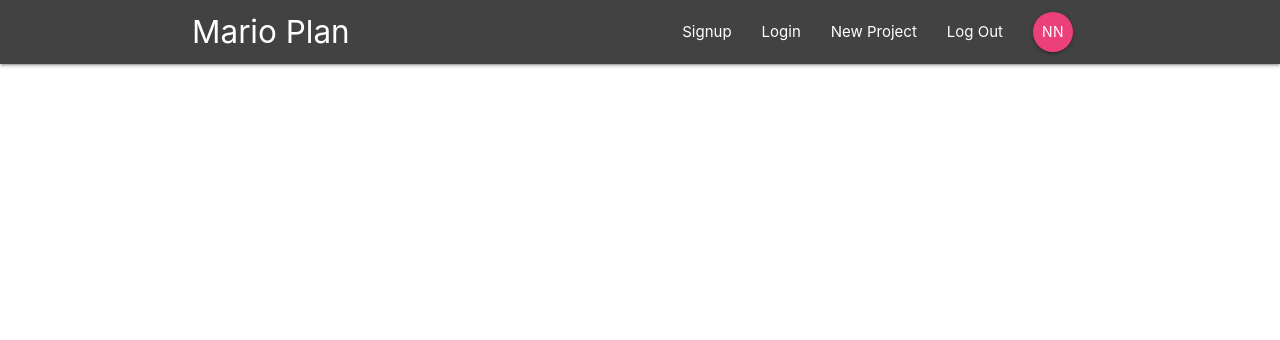
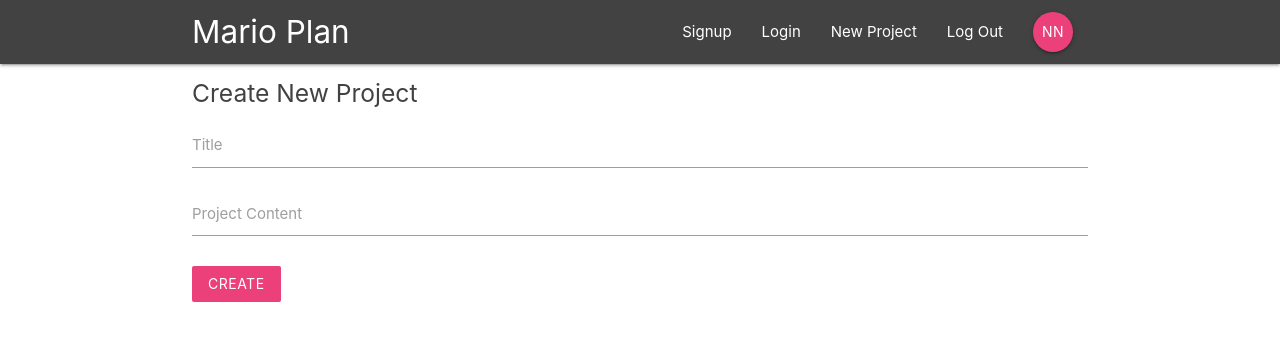
Before and after one commit to rohitkrishna094/react-practice, a React (Create React App) app in the folder marioplan/: page /create in a window 1280 px wide. Shown: the top 340 px of the page. Built offline with nearby package versions, Linux system fonts and the light colour scheme.

Commit message:
added CreateProject

```diff
--- a/marioplan/src/App.js
+++ b/marioplan/src/App.js
@@ -5,6 +5,7 @@
 import ProjectDetails from './components/projects/ProjectDetails';
 import Signin from './components/auth/SignIn';
 import SignUp from './components/auth/SignUp';
+import CreateProject from './components/projects/CreateProject';
 
 class App extends Component {
   render() {
@@ -17,6 +18,7 @@
             <Route path="/project/:id" component={ProjectDetails} />
             <Route path="/signin" component={Signin} />
             <Route path="/signup" component={SignUp} />
+            <Route path="/create" component={CreateProject} />
           </Switch>
         </div>
       </Router>
--- a/marioplan/src/components/auth/SignIn.js
+++ b/marioplan/src/components/auth/SignIn.js
@@ -9,7 +9,7 @@
 
   handleSubmit = e => {
     e.preventDefault();
-    console.log(e);
+    console.log(this.state);
   };
 
   render() {
--- a/marioplan/src/components/projects/CreateProject.js
+++ b/marioplan/src/components/projects/CreateProject.js
@@ -0,0 +1,39 @@
+import React, { Component } from 'react';
+
+class CreateProject extends Component {
+  state = { title: '', content: '' };
+
+  handleChange = e => {
+    this.setState({ [e.target.id]: e.target.value });
+  };
+
+  handleSubmit = e => {
+    e.preventDefault();
+    console.log(this.state);
+  };
+
+  render() {
+    return (
+      <div className="container">
+        <form className="white" onSubmit={this.handleSubmit}>
+          <h5 className="grey-text text-darken-3">Create New Project</h5>
+          <div className="input-field">
+            <label htmlFor="title">Title</label>
+            <input type="text" id="title" onChange={this.handleChange} />
+          </div>
+
+          <div className="input-field">
+            <label htmlFor="content">Project Content</label>
+            <textarea className="materialize-textarea" id="content" onChange={this.handleChange} />
+          </div>
+
+          <div className="input-field">
+            <button className="btn pink lighten-1 z-depth-0">Create</button>
+          </div>
+        </form>
+      </div>
+    );
+  }
+}
+
+export default CreateProject;
```
